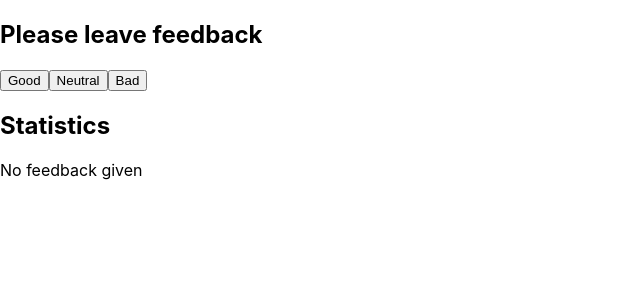
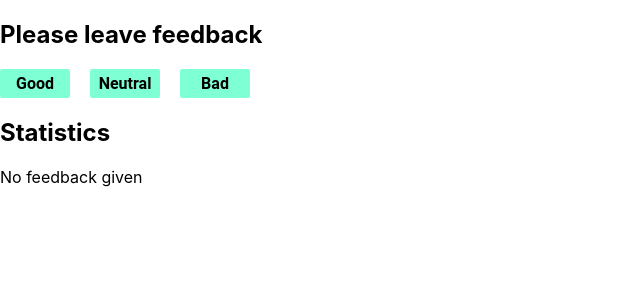
Before and after one commit to Alex34972/goit-react-hw-02-feedback, a React (Create React App) app: page / in a window 1280 px wide. Shown: the top 300 px of the page, without its empty margins (0-640 px from the left). Built offline with nearby package versions, Linux system fonts and the light colour scheme.

Commit message:
Update FeedbackOptions.js

```diff
--- a/src/components/FeedbackOptions.js
+++ b/src/components/FeedbackOptions.js
@@ -1,18 +1,30 @@
 import React from "react";
-const FeedbackOptions = ({
-  onIncrementGood,
-  onIncrementNeutral,
-  onIncrementBad,
-}) => {
+import s from "./FeedbackStat.module.css";
+const FeedbackOptions = ({ onLeaveFeedback }) => {
   return (
     <div className="buttons">
-      <button className="Btn" type="button" onClick={onIncrementGood}>
+      <button
+        className={s.Btn}
+        type="button"
+        name="good"
+        onClick={onLeaveFeedback}
+      >
         Good
       </button>
-      <button className="Btn" type="button" onClick={onIncrementNeutral}>
+      <button
+        className={s.Btn}
+        type="button"
+        name="neutral"
+        onClick={onLeaveFeedback}
+      >
         Neutral
       </button>
-      <button className="Btn" type="button" onClick={onIncrementBad}>
+      <button
+        className={s.Btn}
+        type="button"
+        name="bad"
+        onClick={onLeaveFeedback}
+      >
         Bad
       </button>
     </div>
```
